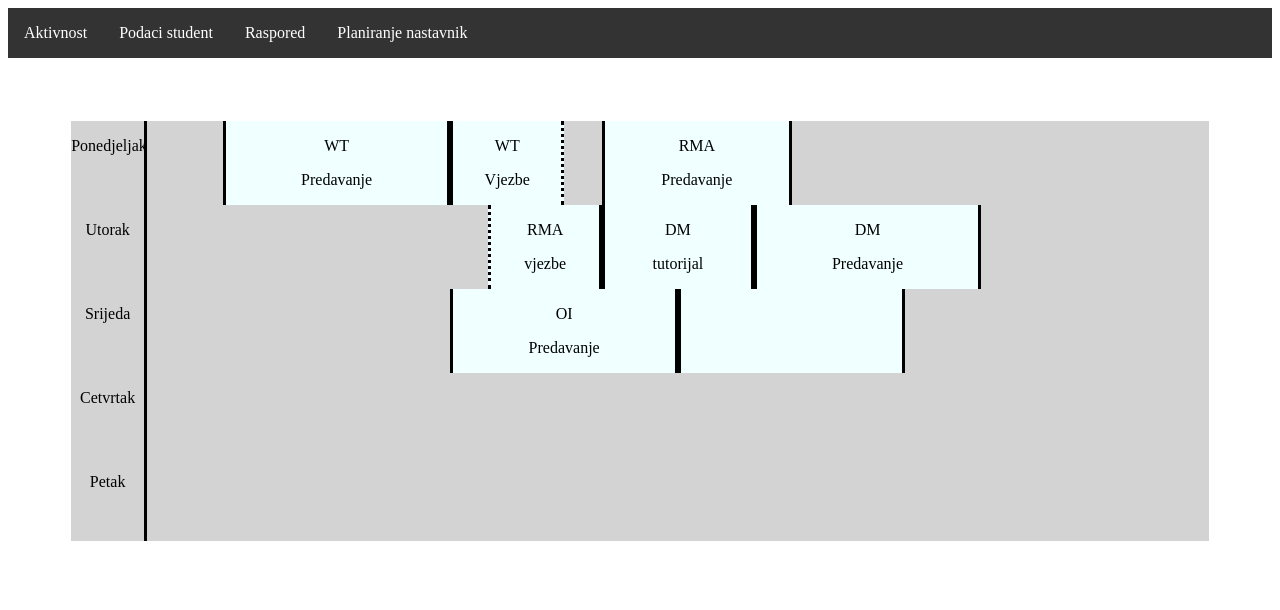
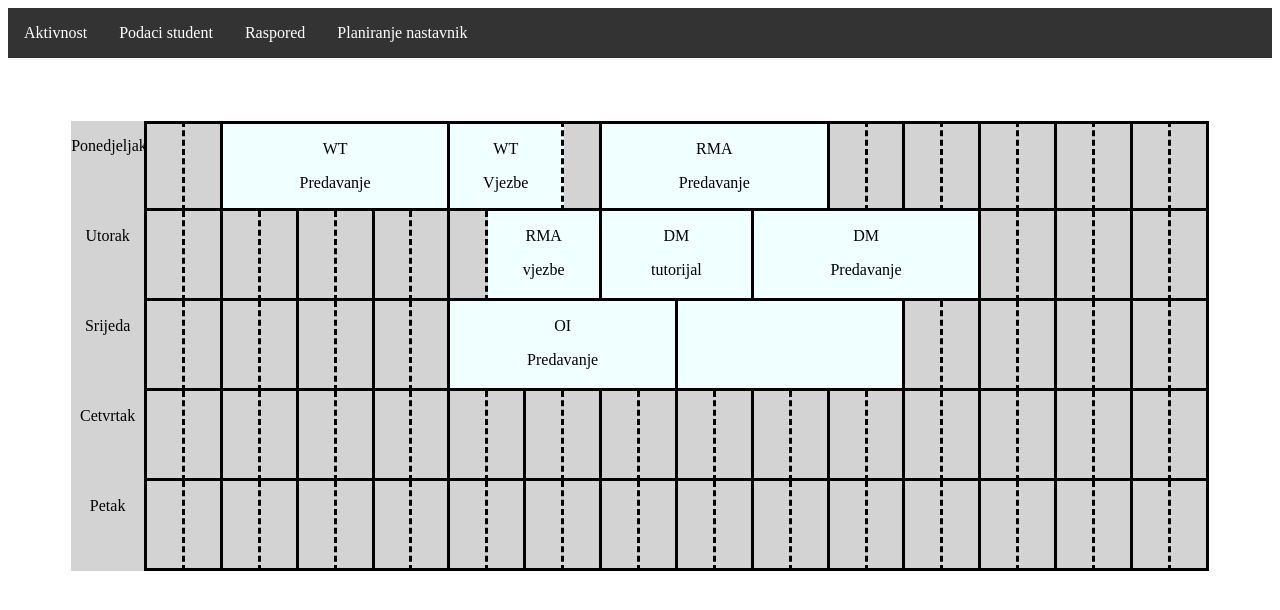
Before and after one commit to PasaDzumhur/Class-Schedule-site, a plain HTML site: page raspored.html in a window 1280 px wide. Drawn offline with Linux system fonts and the light colour scheme.

Commit message:
tabela formatirana

```diff
--- a/css/raspored.css
+++ b/css/raspored.css
@@ -8,36 +8,48 @@
 }
 .grid-item{
     background-color: azure;
+
+}
+.red1{
+    border-top-style: solid;
+}
+.crta{
+    border-right-style: solid;
+    border-bottom-style: solid;
+}
+.crtice{
+    border-right-style: dashed;
+    border-bottom-style: solid;
 }
 
 #grid-item1 {
     grid-row: 1;
     grid-column: 5 / 11;
     border-right-style: solid;
-    border-left-style: solid;
+    border-bottom-style: solid;
     text-align: center;
 }
 
 #grid-item2 {
     grid-row: 1;
     grid-column: 11 / 14;
-    border-left-style: solid;
-    border-right-style: dotted;
+    border-right-style: dashed;
+    border-bottom-style: solid;
     text-align: center
 }
 
 #grid-item3 {
     grid-row: 1;
-    grid-column: 15 / 20;
+    grid-column: 15 / 21;
     border-right-style: solid;
-    border-left-style: solid;
+    border-bottom-style: solid;
     text-align: center;
 }
 
 #grid-item4{
     grid-row: 2;
     grid-column: 12 / 15;
-    border-left-style: dotted;
+    border-bottom-style: solid;
     border-right-style: solid;
     text-align: center;
 }
@@ -46,7 +58,7 @@
     grid-row: 2;
     grid-column: 15 / 19;
     border-right-style: solid;
-    border-left-style: solid;
+    border-bottom-style: solid;
     text-align: center;
 }
 
@@ -54,21 +66,22 @@
     grid-row: 2;
     grid-column: 19 / 25;
     border-right-style: solid;
-    border-left-style: solid;
+    border-bottom-style: solid;
     text-align: center;
 }
 #grid-item7{
     grid-row: 3;
     grid-column: 11 / 17;
     border-right-style: solid;
-    border-left-style: solid;
+    border-bottom-style: solid;
     text-align: center;
 }
 #grid-item-prazno{
     grid-row: 3;
     grid-column: 17 /23;
     border-right-style: solid;
-    border-left-style: solid;
+    border-bottom-style: solid;
+
 
 }
 
--- a/raspored.html
+++ b/raspored.html
@@ -32,44 +32,43 @@
         <div id="ponedjeljak">
             <p>Ponedjeljak</p>
         </div>
-        <div></div>
-        <div></div>
-        <div id="grid-item1" class="grid-item">
+        <div class="crtice red1"></div>
+        <div class="crta red1"></div>
+        <div id="grid-item1" class="grid-item red1">
             <p class="imePredmeta">WT</p>
             <p class="tipNastave">Predavanje</p>
         </div>
-        <div id="grid-item2" class="grid-item">
+        <div id="grid-item2" class="grid-item red1">
             <p class="imePredmeta">WT</p>
             <p class="tipNastave">Vjezbe</p>
         </div>
-        <div></div>
-        <div id="grid-item3" class="grid-item">
+        <div class="crta red1"></div>
+        <div id="grid-item3" class="grid-item red1">
             <p class="imePredmeta">RMA</p>
             <p class="tipNastave">Predavanje</p>
         </div>
-        <div></div>
-        <div></div>
-        <div></div>
-        <div></div>
-        <div></div>
-        <div></div>
-        <div></div>
-        <div></div>
-        <div></div>
-        <div></div>
-        <div></div>
+        <div class="crtice red1"></div>
+        <div class="crta red1"></div>
+        <div class="crtice red1"></div>
+        <div class="crta red1"></div>
+        <div class="crtice red1"></div>
+        <div class="crta red1"></div>
+        <div class="crtice red1"></div>
+        <div class="crta red1"></div>
+        <div class="crtice red1"></div>
+        <div class="crta red1"></div>
         <div id="utorak">
             <p>Utorak</p>
         </div>
-        <div></div>
-        <div></div>
-        <div></div>
-        <div></div>
-        <div></div>
-        <div></div>
-        <div></div>
-        <div></div>
-        <div></div>
+        <div class="crtice"></div>
+        <div class="crta"></div>
+        <div class="crtice"></div>
+        <div class="crta"></div>
+        <div class="crtice"></div>
+        <div class="crta"></div>
+        <div class="crtice"></div>
+        <div class="crta"></div>
+        <div class="crtice"></div>
         <div id="grid-item4" class="grid-item">
             <p class="imePredmeta">RMA</p>
             <p class="tipNastave">vjezbe</p>
@@ -82,92 +81,92 @@
             <p class="imePredmeta">DM</p>
             <p class="tipNastave">Predavanje</p>
         </div>
-        <div></div>
-        <div></div>
-        <div></div>
-        <div></div>
-        <div></div>
-        <div></div>
+        <div class="crtice"></div>
+        <div class="crta"></div>
+        <div class="crtice"></div>
+        <div class="crta"></div>
+        <div class="crtice"></div>
+        <div class="crta"></div>
         <div id="srijeda"><p>Srijeda</p></div>
-        <div></div>
-        <div></div>
-        <div></div>
-        <div></div>
-        <div></div>
-        <div></div>
-        <div></div>
-        <div></div>
+        <div class="crtice"></div>
+        <div class="crta"></div>
+        <div class="crtice"></div>
+        <div class="crta"></div>
+        <div class="crtice"></div>
+        <div class="crta"></div>
+        <div class="crtice"></div>
+        <div class="crta"></div>
         <div id="grid-item7" class="grid-item">
             <p class="imePredmeta">OI</p>
             <p class="tipNastave">Predavanje</p>
         </div>
         <div id="grid-item-prazno" class="grid-item"></div>
-        <div></div>
-        <div></div>
-        <div></div>
-        <div></div>
-        <div></div>
-        <div></div>
-        <div></div>
-        <div></div>
+        <div class="crtice"></div>
+        <div class="crta"></div>
+        <div class="crtice"></div>
+        <div class="crta"></div>
+        <div class="crtice"></div>
+        <div class="crta"></div>
+        <div class="crtice"></div>
+        <div class="crta"></div>
         <div id="cetvrtak"><p>Cetvrtak</p></div>
-        <div></div>
-        <div></div>
-        <div></div>
-        <div></div>
-        <div></div>
-        <div></div>
-        <div></div>
-        <div></div>
-        <div></div>
-        <div></div>
-        <div></div>
-        <div></div>
-        <div></div>
-        <div></div>
-        <div></div>
-        <div></div>
-        <div></div>
-        <div></div>
-        <div></div>
-        <div></div>
-        <div></div>
-        <div></div>
-        <div></div>
-        <div></div>
-        <div></div>
-        <div></div>
-        <div></div>
-        <div></div>
+        <div class="crtice"></div>
+        <div class="crta"></div>
+        <div class="crtice"></div>
+        <div class="crta"></div>
+        <div class="crtice"></div>
+        <div class="crta"></div>
+        <div class="crtice"></div>
+        <div class="crta"></div>
+        <div class="crtice"></div>
+        <div class="crta"></div>
+        <div class="crtice"></div>
+        <div class="crta"></div>
+        <div class="crtice"></div>
+        <div class="crta"></div>
+        <div class="crtice"></div>
+        <div class="crta"></div>
+        <div class="crtice"></div>
+        <div class="crta"></div>
+        <div class="crtice"></div>
+        <div class="crta"></div>
+        <div class="crtice"></div>
+        <div class="crta"></div>
+        <div class="crtice"></div>
+        <div class="crta"></div>
+        <div class="crtice"></div>
+        <div class="crta"></div>
+        <div class="crtice"></div>
+        <div class="crta"></div>
         <div id="petak"><p>Petak</p></div>
-        <div></div>
-        <div></div>
-        <div></div>
-        <div></div>
-        <div></div>
-        <div></div>
-        <div></div>
-        <div></div>
-        <div></div>
-        <div></div>
-        <div></div>
-        <div></div>
-        <div></div>
-        <div></div>
-        <div></div>
-        <div></div>
-        <div></div>
-        <div></div>
-        <div></div>
-        <div></div>
-        <div></div>
-        <div></div>
-        <div></div>
-        <div></div>
-        <div></div>
-        <div></div>
-        <div></div>
-        <div></div>
+        <div class="crtice"></div>
+        <div class="crta"></div>
+        <div class="crtice"></div>
+        <div class="crta"></div>
+        <div class="crtice"></div>
+        <div class="crta"></div>
+        <div class="crtice"></div>
+        <div class="crta"></div>
+        <div class="crtice"></div>
+        <div class="crta"></div>
+        <div class="crtice"></div>
+        <div class="crta"></div>
+        <div class="crtice"></div>
+        <div class="crta"></div>
+        <div class="crtice"></div>
+        <div class="crta"></div>
+        <div class="crtice"></div>
+        <div class="crta"></div>
+        <div class="crtice"></div>
+        <div class="crta"></div>
+        <div class="crtice"></div>
+        <div class="crta"></div>
+        <div class="crtice"></div>
+        <div class="crta"></div>
+        <div class="crtice"></div>
+        <div class="crta"></div>
+        <div class="crtice"></div>
+        <div class="crta"></div>
 
     </div>
 
```
